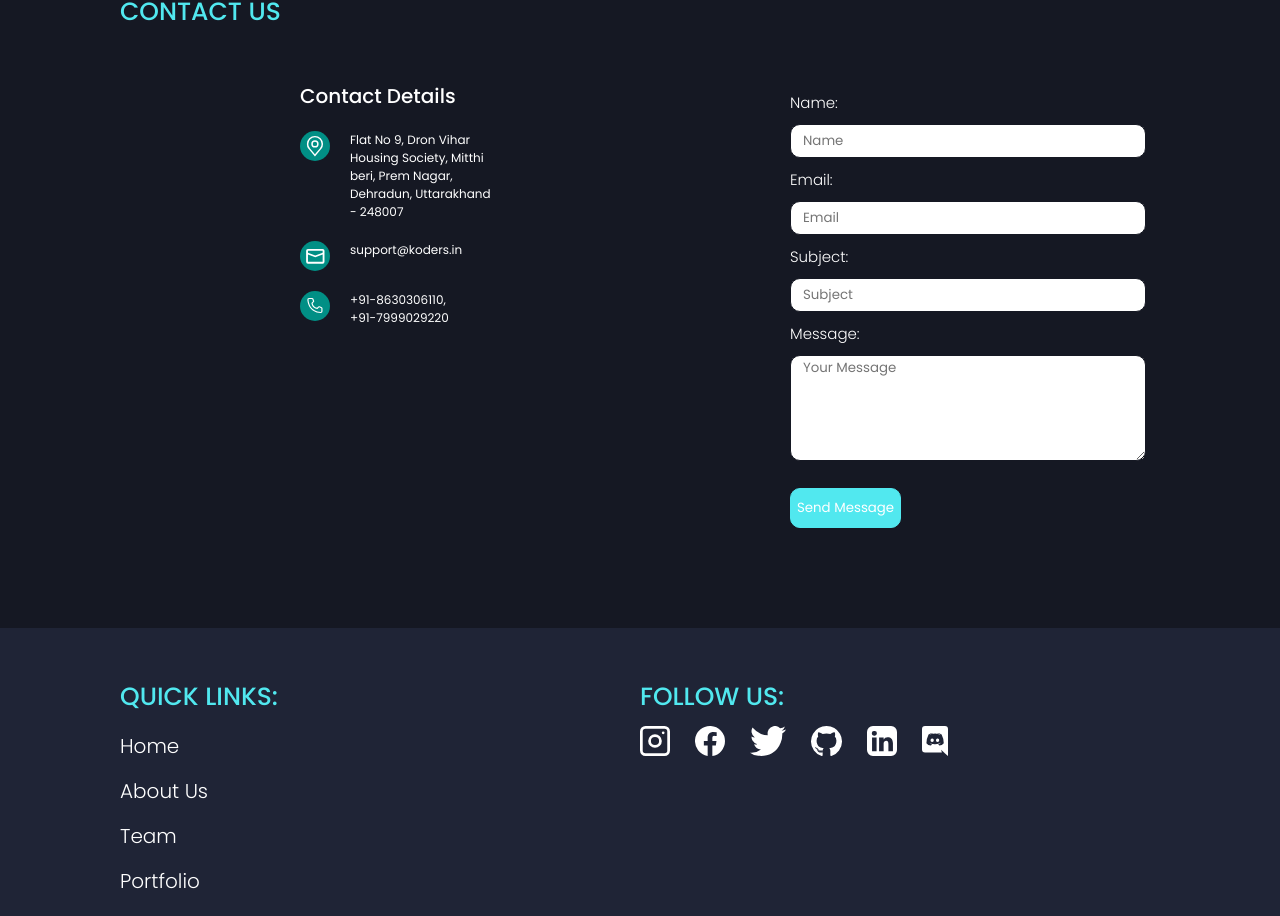
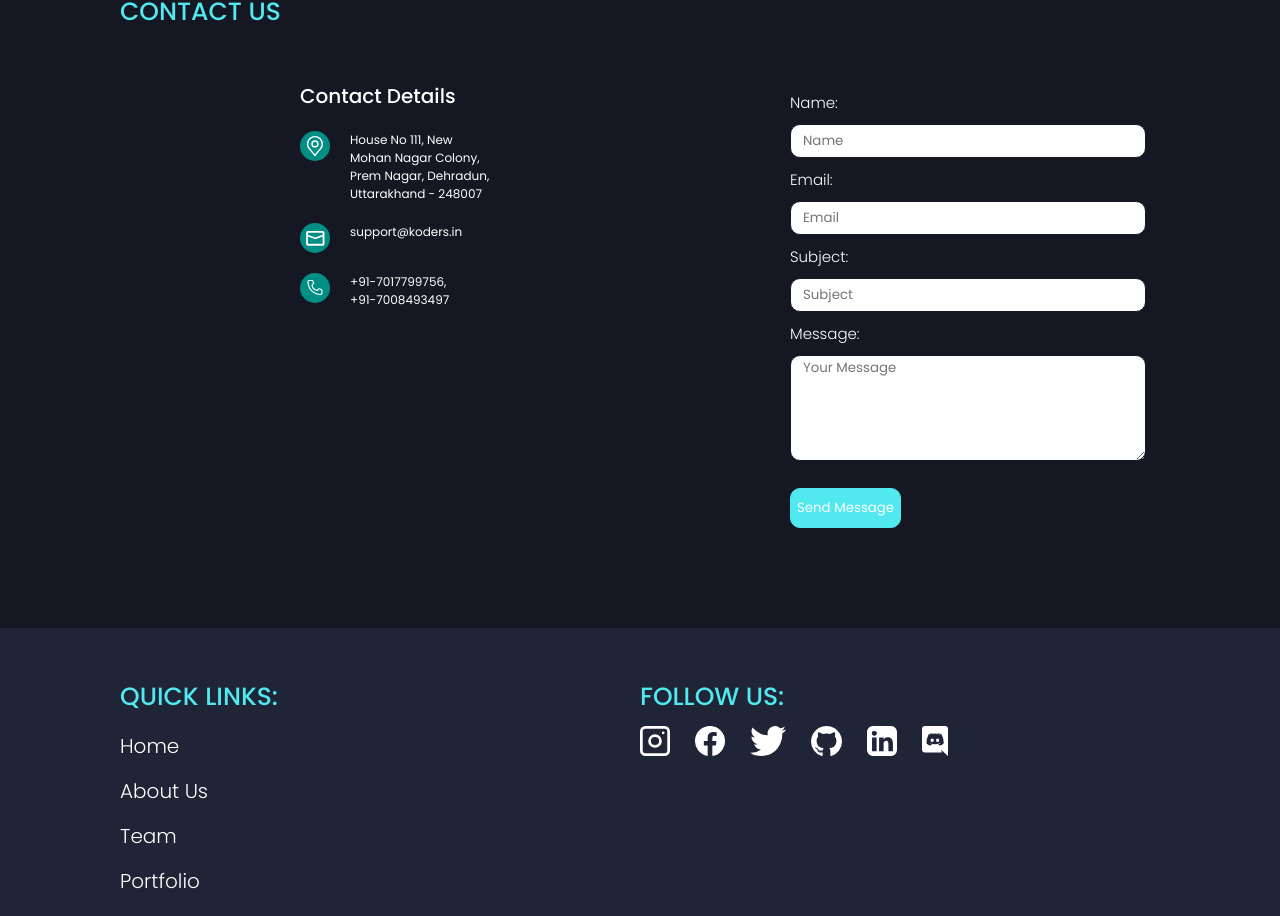
Before and after one commit to koders-in/Website, a React (Create React App) app: page /#/ in a window 1280 px wide. Shown: the part 3989-4905 px from the top of the page. Built offline with nearby package versions, Linux system fonts and the light colour scheme.

Commit message:
Updated contact and Featured section

```diff
--- a/src/components/Landing/ContactUs.jsx
+++ b/src/components/Landing/ContactUs.jsx
@@ -16,7 +16,7 @@ function ContactUs() {
                     <div className="details">
                         <div className="location">
                             <img src={Image1} alt="" />
-                            <p>Flat No 9, Dron Vihar Housing Society, Mitthi beri, Prem Nagar, Dehradun, Uttarakhand - 248007</p>
+                            <p>House No 111, New Mohan Nagar Colony, Prem Nagar, Dehradun, Uttarakhand - 248007</p>
                         </div>
                         <div className="mail">
                             <img src={Image2} alt="" />
@@ -24,7 +24,7 @@ function ContactUs() {
                         </div>
                         <div className="phone">
                             <img src={Image3} alt="" />
-                            <p>+91-8630306110,<br></br> +91-7999029220</p>
+                            <p>+91-7017799756,<br></br> +91-7008493497</p>
                         </div>
                     </div>
                 </div>
```
Also changed, not shown: src/Images/Featured Projects.png.
